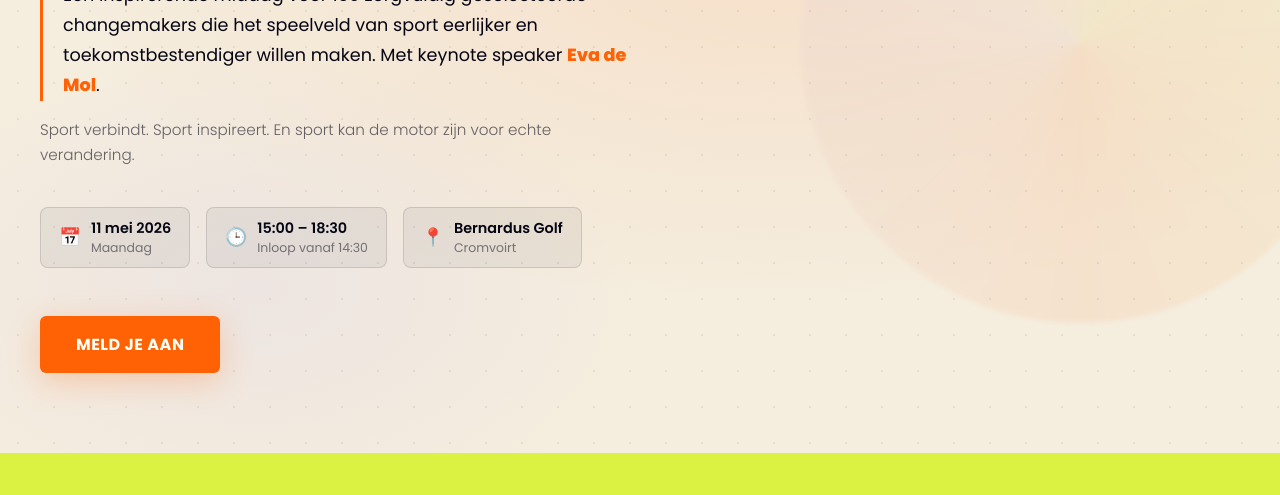
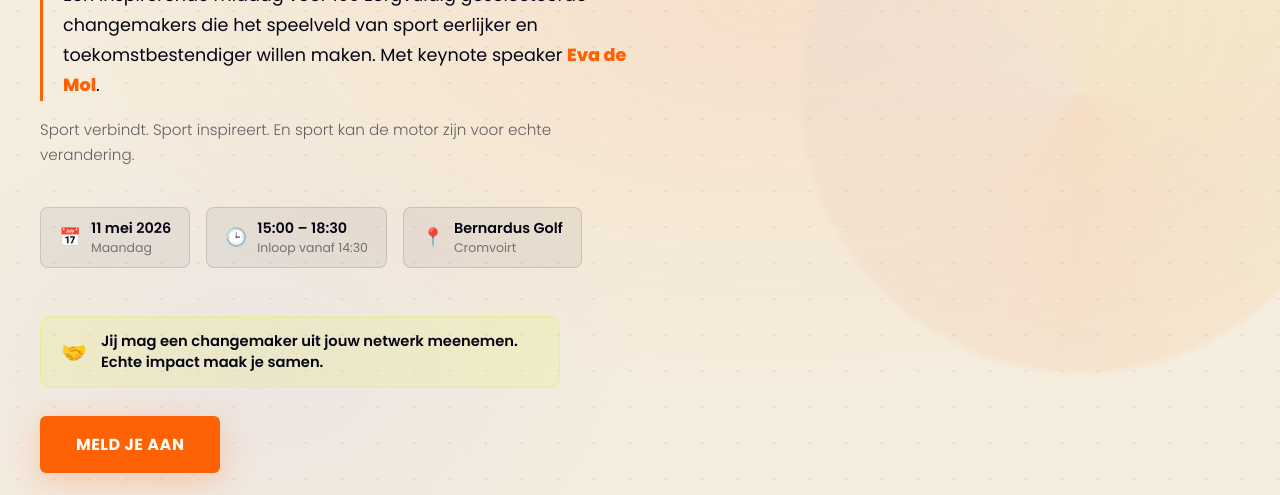
Before and after one commit to hilkehelena/SAM-XL-gelijkspel-in-sport, a plain HTML site: page index.html in a window 1280 px wide. Shown: the part 457-952 px from the top of the page. Drawn offline with Linux system fonts and the light colour scheme; a script that the page names is missing.

Commit message:
Add files via upload

```diff
--- a/index.html
+++ b/index.html
@@ -81,6 +81,15 @@
   .meta-icon { font-size: 1.1rem; }
   .meta-text { font-size: .9rem; font-weight: 600; color: var(--navy); }
   .meta-text span { color: rgba(5,5,20,.5); font-weight: 400; display: block; font-size: .78rem; }
+  .hero-invite {
+    display: flex; align-items: center; gap: 14px;
+    background: rgba(219,242,66,.15); border: 1px solid rgba(219,242,66,.4);
+    border-radius: 10px; padding: 14px 20px; margin-bottom: 28px;
+    max-width: 520px;
+  }
+  .hero-invite-icon { font-size: 1.3rem; flex-shrink: 0; }
+  .hero-invite p { font-size: .92rem; font-weight: 600; color: var(--navy); line-height: 1.45; margin: 0; }
+
   .hero-cta {
     display: inline-block; background: var(--orange); color: var(--white);
     font-weight: 700; font-size: 1rem; letter-spacing: .5px; padding: 16px 36px;
@@ -318,6 +327,10 @@
         <span class="meta-icon">📍</span>
         <div class="meta-text">Bernardus Golf<span>Cromvoirt</span></div>
       </div>
+    </div>
+    <div class="hero-invite">
+      <span class="hero-invite-icon">🤝</span>
+      <p>Jij mag een changemaker uit jouw netwerk meenemen. Echte impact maak je samen.</p>
     </div>
     <a href="#rsvp" class="hero-cta">Meld je aan</a>
   </div>
```
